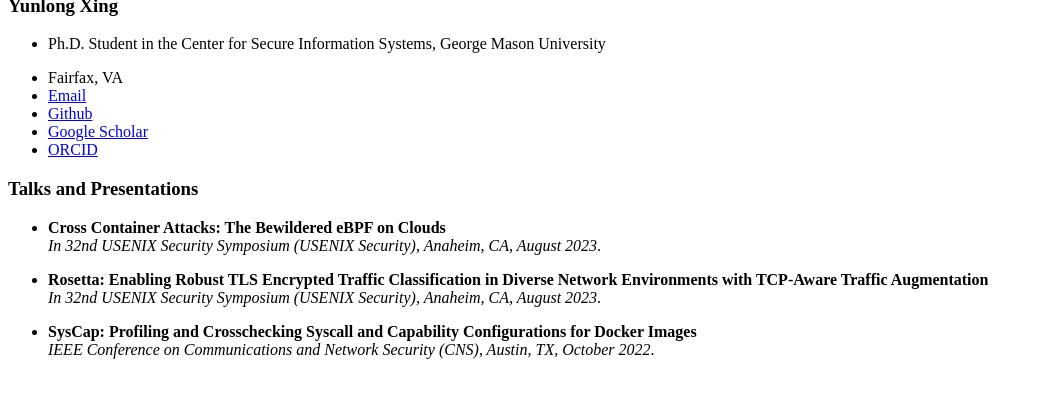
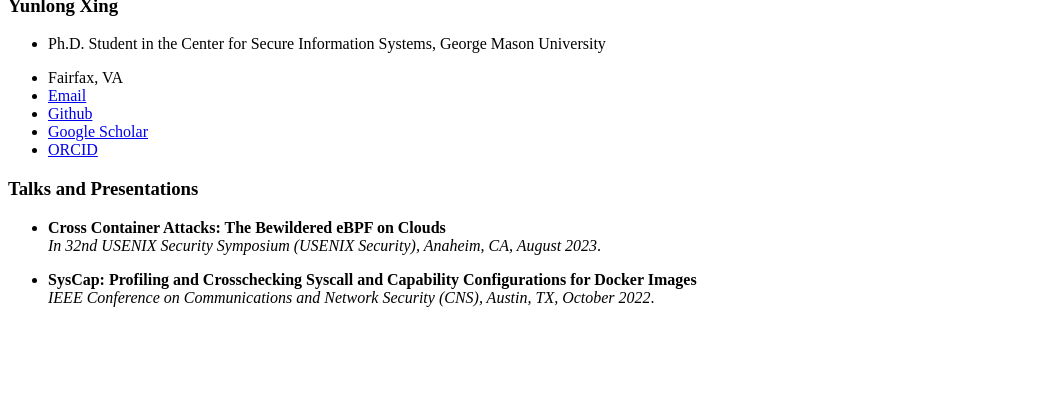
Before and after one commit to YunlongXing/yunlongxing.github.io, a Jekyll site: the page built from _pages/includes/presentations.md, in a window 1280 px wide, cut to the strip 494-892 px from the top of the page. Shown: the whole strip, without its empty margins (0-1043 px from the left). Built offline with Jekyll 4.4.1, drawn with Linux system fonts in a browser that asks for light colours; our own code applies the rules of GitHub Pages for plain Markdown files.

Commit message:
Update presentations.md

```diff
--- a/_pages/includes/presentations.md
+++ b/_pages/includes/presentations.md
@@ -2,8 +2,5 @@
 - **Cross Container Attacks: The Bewildered eBPF on Clouds**<br>
 *In 32nd USENIX Security Symposium (USENIX Security), Anaheim, CA, August 2023*.
 
-- **Rosetta: Enabling Robust TLS Encrypted Traffic Classification in Diverse Network Environments with TCP-Aware Traffic Augmentation**<br>
-*In 32nd USENIX Security Symposium (USENIX Security), Anaheim, CA, August 2023*.
-
 - **SysCap: Profiling and Crosschecking Syscall and Capability Configurations for Docker Images**<br>
 *IEEE Conference on Communications and Network Security (CNS), Austin, TX, October 2022*.
```
